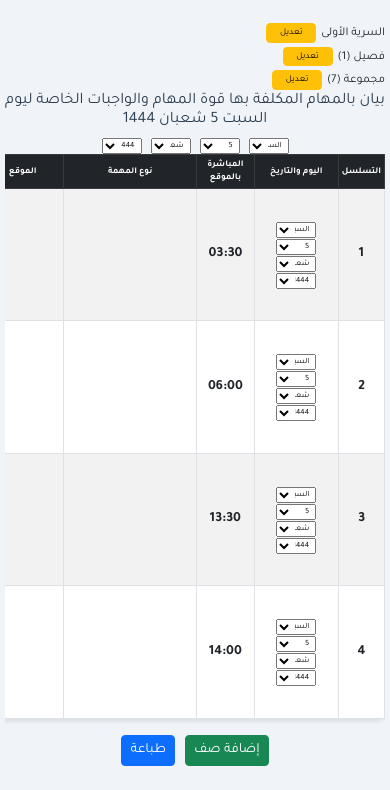
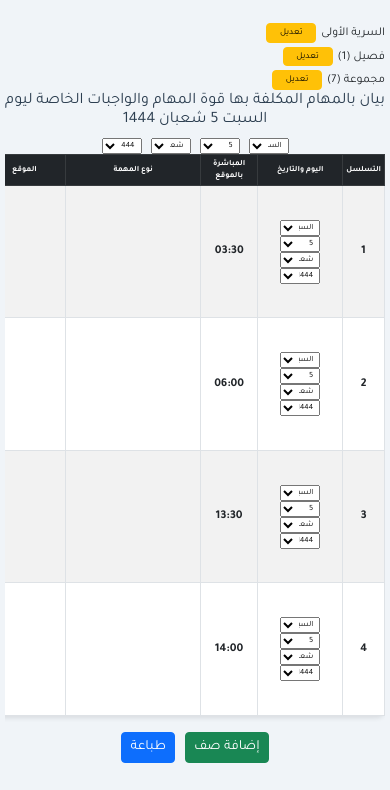
Before and after one commit to Mohamed-Anwar33/Task-schedule, a website: page index.html in a window 390 px wide. Shown: the top 790 px of the page. Drawn offline with nearby package versions, Linux system fonts and the light colour scheme.

Commit message:
Adjust font sizes in index.html for improved readability

```diff
--- a/index.html
+++ b/index.html
@@ -62,7 +62,7 @@
         padding: 8px;
       }
       .table td {
-        font-size: 14px;
+        font-size: 12px; /* غيّرت من 14px إلى 12px */
         font-weight: bold;
       }
       /* تعديل عرض الأعمدة */
@@ -271,7 +271,7 @@
       }
       @media (max-width: 430px) {
         .table {
-          font-size: 9px;
+          font-size: 8px; /* غيّرت من 9px إلى 8px */
           min-width: 600px;
         }
         .table-responsive {
```
